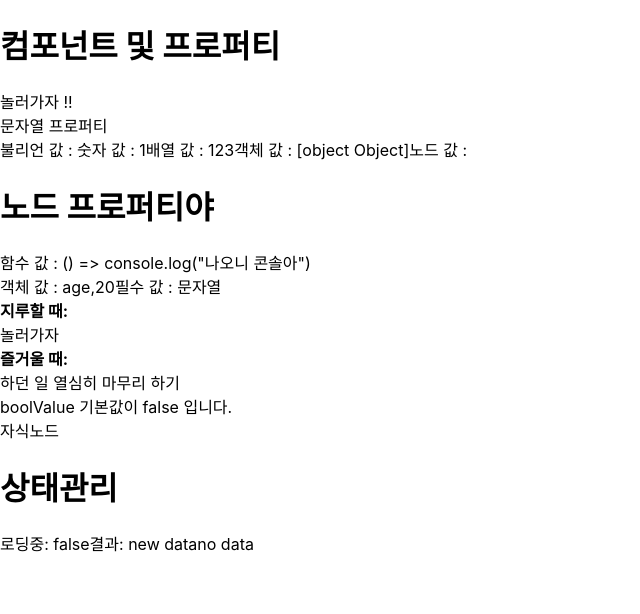
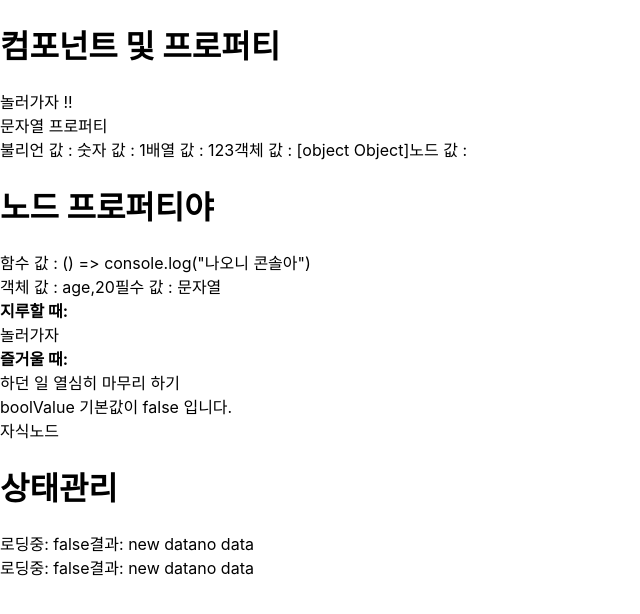
Before and after one commit to Son-Jin-Young/study-react, a React (Create React App) app: page / in a window 1280 px wide. Shown: the top 614 px of the page, without its empty margins (0-640 px from the left). Built offline with nearby package versions, Linux system fonts and the light colour scheme.

Commit message:
리액트 컴포넌트 상태 관리 forceUpdate

```diff
--- /dev/null
+++ b/src/03/ForceUpdateExample.jsx
@@ -0,0 +1,35 @@
+import React from 'react';
+
+class ForceUpdateExample extends React.Component {
+    constructor(props) {
+        super(props);
+        // state 정의
+        this.loading = true;
+        this.formData = 'no data';
+
+        this.handleData = this.handleData.bind(this);
+    }
+
+    componentDidMount() {
+        setTimeout(this.handleData, 5000);
+    }
+
+    handleData() {
+        const data = 'new data';
+
+        this.loading = false;
+        this.formData = data + this.formData;
+        this.forceUpdate();
+    }
+
+    render() {
+        return (
+            <div className="message-container">
+                <span>로딩중: {String(this.loading)}</span>
+                <span>결과: {this.formData}</span>
+            </div>
+        );
+    }
+}
+
+export default ForceUpdateExample;
--- a/src/App.js
+++ b/src/App.js
@@ -8,6 +8,7 @@
 import DefaultPropsComponent from './03/DefaultPropsComponent';
 import ChildProperty from './03/ChildProperty';
 import StateExample from './03/StateExample';
+import ForceUpdateExample from './03/ForceUpdateExample';
 
 class App extends React.Component {
     render() {
@@ -52,6 +53,7 @@
                 </ChildProperty>
                 <h1>상태관리</h1>
                 <StateExample />
+                <ForceUpdateExample />
             </div>
         )
     }
```
Also changed, not shown: 1 other file (tests, documents, lock files or other folders).
